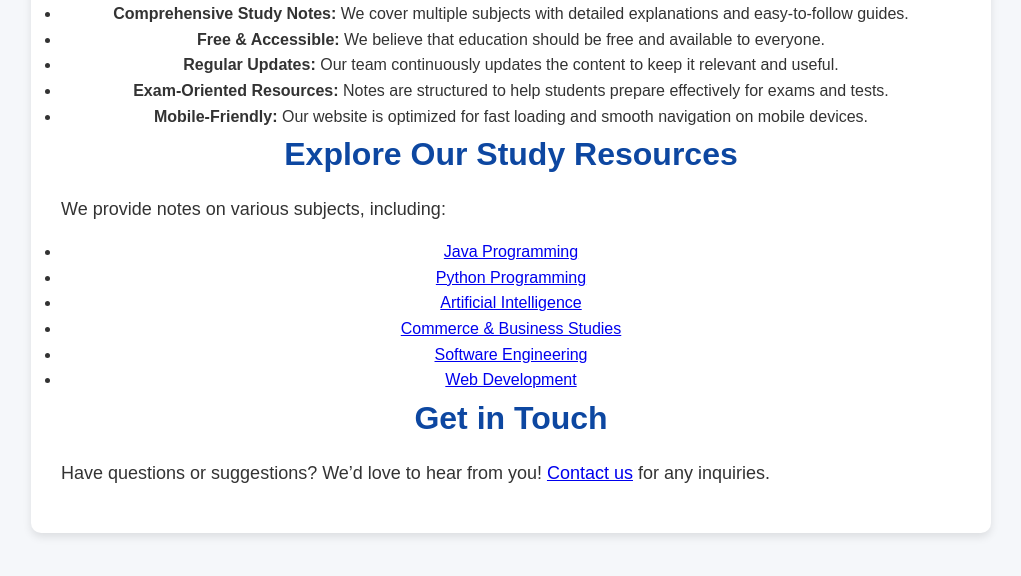
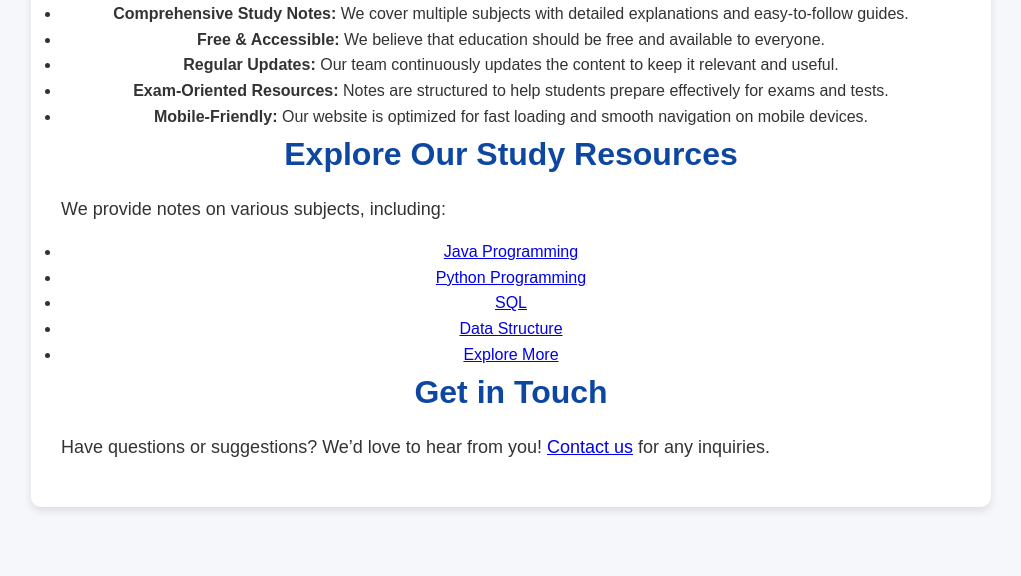
Before and after one commit to kiranpoojari/Thesmartnotes, a plain HTML site: page about.html in a window 1280 px wide. Shown: the part 596-1172 px from the top of the page, without its empty margins (129-1150 px from the left). Drawn offline with Linux system fonts and the light colour scheme.

Commit message:
Update about.html

```diff
--- a/about.html
+++ b/about.html
@@ -45,10 +45,12 @@
             <ul>
                 <li><a href="java.html">Java Programming</a></li>
                 <li><a href="python.html">Python Programming</a></li>
-                <li><a href="ai.html">Artificial Intelligence</a></li>
-                <li><a href="commerce.html">Commerce & Business Studies</a></li>
-                <li><a href="se.html">Software Engineering</a></li>
-                <li><a href="web.html">Web Development</a></li>
+                <li><a href="SQL.html">SQL</a></li>
+                <li><a href="Ds.html">Data Structure</a></li>
+                <li><a href="index.html">Explore More</a></li>
+
+
+
             </ul>
 
             <h2>Get in Touch</h2>
```
